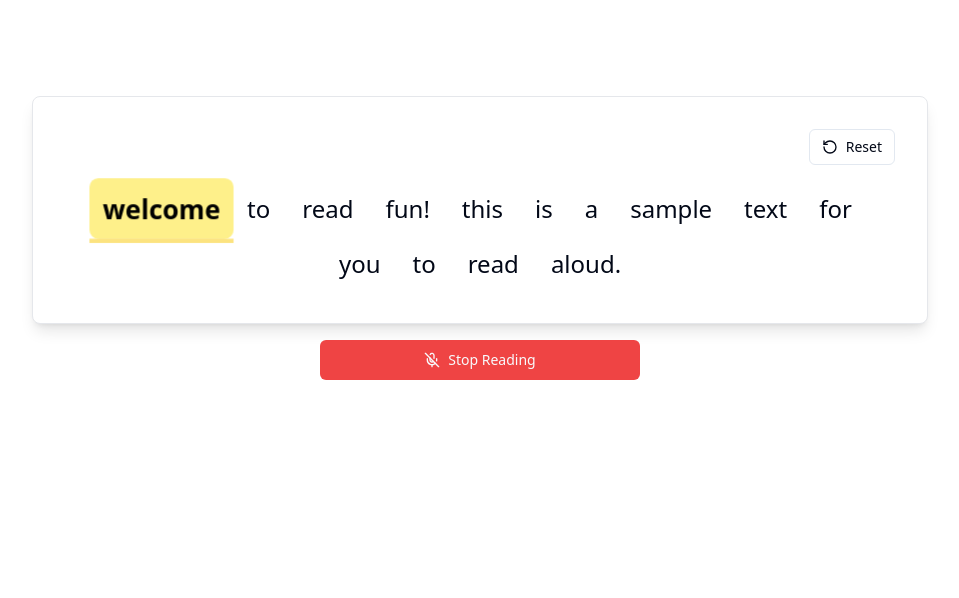
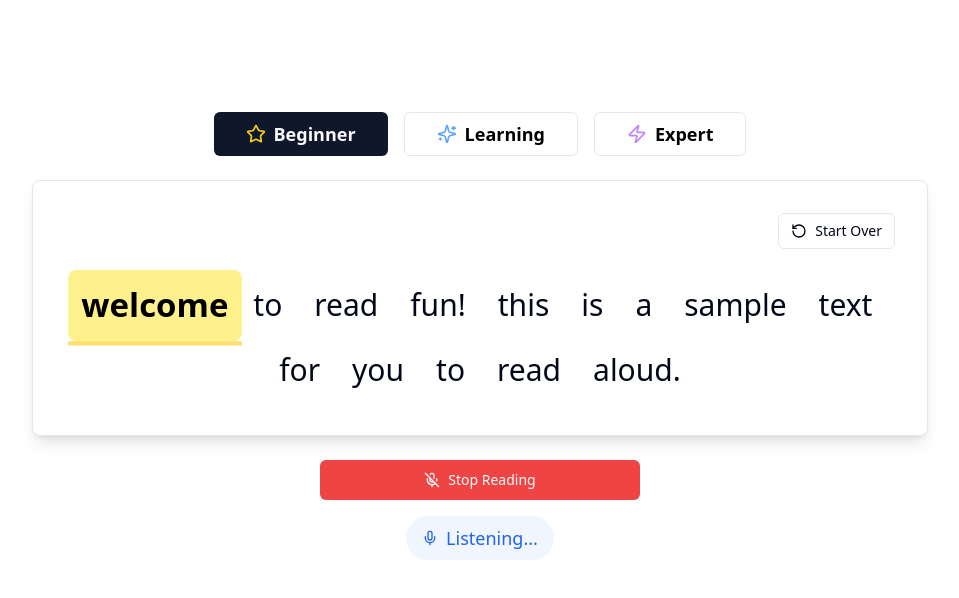
Before and after one commit to samuelsns/readin, a Next.js app: page / in a window 1280 px wide. Both pictures are taken after a click on the button "Start Reading". Shown: the top 598 px of the page, without its empty margins (160-1119 px from the left). Built offline with nearby package versions, Linux system fonts and the light colour scheme.

Commit message:
Add kid-friendly improvements with difficulty levels and animations

```diff
--- /dev/null
+++ b/src/components/DifficultySelector.tsx
@@ -0,0 +1,47 @@
+import React from 'react'
+import { Button } from "@/components/ui/button"
+import { Star, Sparkles, Zap } from 'lucide-react'
+
+export type Difficulty = 'easy' | 'medium' | 'hard'
+
+interface DifficultySelectorProps {
+  currentDifficulty: Difficulty
+  onDifficultyChange: (difficulty: Difficulty) => void
+}
+
+export default function DifficultySelector({
+  currentDifficulty,
+  onDifficultyChange
+}: DifficultySelectorProps) {
+  return (
+    <div className="flex justify-center gap-4 mb-6">
+      <Button
+        variant={currentDifficulty === 'easy' ? 'default' : 'outline'}
+        size="lg"
+        onClick={() => onDifficultyChange('easy')}
+        className="flex items-center gap-2 text-lg font-bold transition-all hover:scale-105"
+      >
+        <Star className="w-5 h-5 text-yellow-400" />
+        Beginner
+      </Button>
+      <Button
+        variant={currentDifficulty === 'medium' ? 'default' : 'outline'}
+        size="lg"
+        onClick={() => onDifficultyChange('medium')}
+        className="flex items-center gap-2 text-lg font-bold transition-all hover:scale-105"
+      >
+        <Sparkles className="w-5 h-5 text-blue-400" />
+        Learning
+      </Button>
+      <Button
+        variant={currentDifficulty === 'hard' ? 'default' : 'outline'}
+        size="lg"
+        onClick={() => onDifficultyChange('hard')}
+        className="flex items-center gap-2 text-lg font-bold transition-all hover:scale-105"
+      >
+        <Zap className="w-5 h-5 text-purple-400" />
+        Expert
+      </Button>
+    </div>
+  )
+}
--- a/src/components/ReadingComponent.tsx
+++ b/src/components/ReadingComponent.tsx
@@ -3,6 +3,9 @@
 import React, { useState } from 'react'
 import TextDisplay from './TextDisplay'
 import MicrophoneControl from './MicControl'
+import DifficultySelector, { Difficulty } from './DifficultySelector'
+import { motion, AnimatePresence } from 'framer-motion'
+import { Mic } from 'lucide-react'
 
 interface ReadingComponentProps {
   textToRead: string;
@@ -11,6 +14,7 @@ interface ReadingComponentProps {
 export default function ReadingComponent({ textToRead = "" }: ReadingComponentProps) {
   const [spokenText, setSpokenText] = useState("")
   const [isListening, setIsListening] = useState(false)
+  const [difficulty, setDifficulty] = useState<Difficulty>('easy')
 
   const handleSpeechResult = (text: string) => {
     setSpokenText(text)
@@ -20,22 +24,42 @@ export default function ReadingComponent({ textToRead = "" }: ReadingComponentPr
     setIsListening(listening)
   }
 
+  const handleDifficultyChange = (newDifficulty: Difficulty) => {
+    setDifficulty(newDifficulty)
+  }
+
   return (
-    <div className="space-y-4">
+    <div className="space-y-6 p-4">
+      <DifficultySelector
+        currentDifficulty={difficulty}
+        onDifficultyChange={handleDifficultyChange}
+      />
       <TextDisplay
         textToRead={textToRead}
         spokenText={spokenText}
         isListening={isListening}
       />
-      <MicrophoneControl
-        onSpeechResult={handleSpeechResult}
-        onListeningChange={handleListeningStateChange}
-      />
-      {spokenText && (
-        <div className="mt-4 text-sm text-muted-foreground">
-          Spoken text: {spokenText}
-        </div>
-      )}
+      <div className="flex flex-col items-center gap-4">
+        <MicrophoneControl
+          onSpeechResult={handleSpeechResult}
+          onListeningChange={handleListeningStateChange}
+        />
+        <AnimatePresence mode="wait">
+          {isListening && (
+            <motion.div
+              initial={{ opacity: 0, y: 10 }}
+              animate={{ opacity: 1, y: 0 }}
+              exit={{ opacity: 0, y: -10 }}
+              className="flex items-center gap-2 px-4 py-2 rounded-full bg-blue-50 text-blue-600 font-medium text-lg"
+            >
+              <Mic className="w-4 h-4" />
+              <span>
+                {spokenText || "Listening..."}
+              </span>
+            </motion.div>
+          )}
+        </AnimatePresence>
+      </div>
     </div>
   )
 }
--- a/src/components/TextDisplay.tsx
+++ b/src/components/TextDisplay.tsx
@@ -2,7 +2,8 @@ import React, { useState, useEffect, useCallback } from 'react'
 import { Card, CardContent } from "@/components/ui/card"
 import { levenshteinDistance2 } from '@/lib/calculateMatch'
 import { Button } from "@/components/ui/button"
-import { RotateCcw } from 'lucide-react'
+import { RotateCcw, Star } from 'lucide-react'
+import { motion, AnimatePresence } from 'framer-motion'
 
 // Types and Interfaces
 interface Word {
@@ -36,6 +37,24 @@ const similarSoundingWords: { [key: string]: string[] } = {
   'hear': ['here']
 }
 
+// Feedback messages for different scenarios
+const feedbackMessages = {
+  great: [
+    "Amazing! 🌟",
+    "Fantastic job! 🎉",
+    "You're a star! ⭐",
+    "Keep it up! 🚀",
+    "Wonderful! 🌈"
+  ],
+  good: [
+    "Good try! 👍",
+    "Almost there! 💫",
+    "Keep going! 🌟",
+    "You can do it! 💪",
+    "Nice effort! 🌅"
+  ]
+}
+
 export default function TextDisplay({
   textToRead = "Sample text",
   spokenText = "",
@@ -45,6 +64,9 @@ export default function TextDisplay({
   const [words, setWords] = useState<Word[]>([])
   const [currentWordIndex, setCurrentWordIndex] = useState<number>(0)
   const [lastProcessedText, setLastProcessedText] = useState("")
+  const [feedback, setFeedback] = useState<string>("")
+  const [showFeedback, setShowFeedback] = useState(false)
+  const [streak, setStreak] = useState(0)
   const [progress, setProgress] = useState(0)
 
   // Utility Functions
@@ -97,6 +119,14 @@ export default function TextDisplay({
     return nextIndex
   }, [])
 
+  const showRandomFeedback = (isCorrect: boolean) => {
+    const messages = isCorrect ? feedbackMessages.great : feedbackMessages.good
+    const randomMessage = messages[Math.floor(Math.random() * messages.length)]
+    setFeedback(randomMessage)
+    setShowFeedback(true)
+    setTimeout(() => setShowFeedback(false), 2000)
+  }
+
   // Effects
   useEffect(() => {
     if (!textToRead) return
@@ -140,7 +170,6 @@ export default function TextDisplay({
       const normalizedCurrentWord = normalizeText(currentWord.text)
       const normalizedSpokenWord = normalizeText(currentSpokenWord)
 
-      // Check for similar-sounding words
       const similarWords = similarSoundingWords[normalizedCurrentWord] || []
       const isSimilarSoundingWord = similarWords.includes(normalizedSpokenWord)
 
@@ -152,9 +181,15 @@ export default function TextDisplay({
         currentWord.confidence = isSimilarSoundingWord ? 100 : confidence
         const nextIndex = moveToNextWord(newWords, currentWordIndex)
         setCurrentWordIndex(nextIndex)
+        setStreak(prev => prev + 1)
+        if (streak >= 2) {
+          showRandomFeedback(true)
+        }
       } else if (currentSpokenWord.length >= currentWord.text.length) {
         currentWord.status = 'incorrect'
         currentWord.confidence = confidence
+        setStreak(0)
+        showRandomFeedback(false)
       } else {
         currentWord.status = 'current'
         currentWord.confidence = confidence
@@ -172,7 +207,7 @@ export default function TextDisplay({
 
   // Styling
   const getWordStyle = (word: Word) => {
-    const baseStyle = 'px-3 py-2 rounded-lg mx-1 transition-all duration-300 relative '
+    const baseStyle = 'px-3 py-2 rounded-lg mx-1 transition-all duration-300 '
 
     if (word.isPunctuation) {
       return baseStyle + (word.status === 'correct' ? 'text-green-500' : 'text-gray-400')
@@ -219,9 +254,21 @@ export default function TextDisplay({
   }
 
   return (
-    <Card className="w-full max-w-4xl mx-auto shadow-lg">
+    <Card className="w-full max-w-4xl mx-auto shadow-lg relative overflow-hidden">
       <CardContent className="p-8">
-        <div className="flex justify-end mb-4">
+        <div className="flex justify-between items-center mb-6">
+          <div className="flex items-center gap-2">
+            {Array.from({ length: Math.min(streak, 5) }).map((_, i) => (
+              <motion.div
+                key={i}
+                initial={{ scale: 0 }}
+                animate={{ scale: 1 }}
+                className="text-yellow-400"
+              >
+                <Star className="w-6 h-6 fill-current" />
+              </motion.div>
+            ))}
+          </div>
           <Button
             variant="outline"
             size="sm"
@@ -229,12 +276,26 @@ export default function TextDisplay({
             className="flex items-center gap-2"
           >
             <RotateCcw className="w-4 h-4" />
-            Reset
+            Start Over
           </Button>
         </div>
-        <div className="text-2xl leading-relaxed text-center">
+
+        <AnimatePresence>
+          {showFeedback && (
+            <motion.div
+              initial={{ opacity: 0, y: 20 }}
+              animate={{ opacity: 1, y: 0 }}
+              exit={{ opacity: 0, y: -20 }}
+              className="absolute top-4 left-1/2 transform -translate-x-1/2 bg-white/90 px-6 py-3 rounded-full shadow-lg text-2xl font-bold text-center z-10"
+            >
+              {feedback}
+            </motion.div>
+          )}
+        </AnimatePresence>
+
+        <div className="text-3xl leading-relaxed text-center font-rounded">
           {words.map((word, index) => (
-            <span
+            <motion.span
               key={index}
               className={getWordStyle(word)}
               style={{
@@ -243,18 +304,33 @@ export default function TextDisplay({
                 position: 'relative',
                 margin: '0 4px'
               }}
+              whileHover={{ scale: 1.05 }}
+              whileTap={{ scale: 0.95 }}
             >
               {word.text}
               {!word.isPunctuation && " "}
               {word.status === 'current' && isListening && !word.isPunctuation && (
-                <span className="absolute -bottom-1 left-0 w-full h-1 bg-yellow-400 animate-pulse" />
+                <motion.span
+                  className="absolute -bottom-1 left-0 w-full h-1 bg-yellow-400"
+                  animate={{ opacity: [0.5, 1, 0.5] }}
+                  transition={{ duration: 1, repeat: Infinity }}
+                />
               )}
               {(word.status === 'correct' || word.status === 'incorrect') && !word.isPunctuation && (
-                <span style={getConfidenceStyle(word.status)}>
+                <motion.span
+                  initial={{ scale: 0 }}
+                  animate={{ scale: 1 }}
+                  className="absolute -top-3 right-0 text-xs px-2 py-1 rounded-full font-bold"
+                  style={{
+                    backgroundColor: word.status === 'correct' ? '#22c55e' : '#ef4444',
+                    color: 'white',
+                    fontSize: '0.65em'
+                  }}
+                >
                   {Math.round(word.confidence)}%
-                </span>
+                </motion.span>
               )}
-            </span>
+            </motion.span>
           ))}
         </div>
       </CardContent>
--- /dev/null
+++ b/src/types/speechRecognition.ts
@@ -0,0 +1,31 @@
+export interface SpeechRecognitionEvent {
+    results: {
+        [index: number]: {
+            0: {
+                transcript: string;
+            };
+            isFinal: boolean;
+            length: number;
+        };
+        length: number;
+    };
+    resultIndex: number;
+}
+
+export interface SpeechRecognition extends EventTarget {
+    continuous: boolean;
+    interimResults: boolean;
+    lang: string;
+    onresult: (event: SpeechRecognitionEvent) => void;
+    onerror: (event: any) => void;
+    onend: () => void;
+    start: () => void;
+    stop: () => void;
+}
+
+declare global {
+    interface Window {
+        SpeechRecognition: new () => SpeechRecognition;
+        webkitSpeechRecognition: new () => SpeechRecognition;
+    }
+}
```
